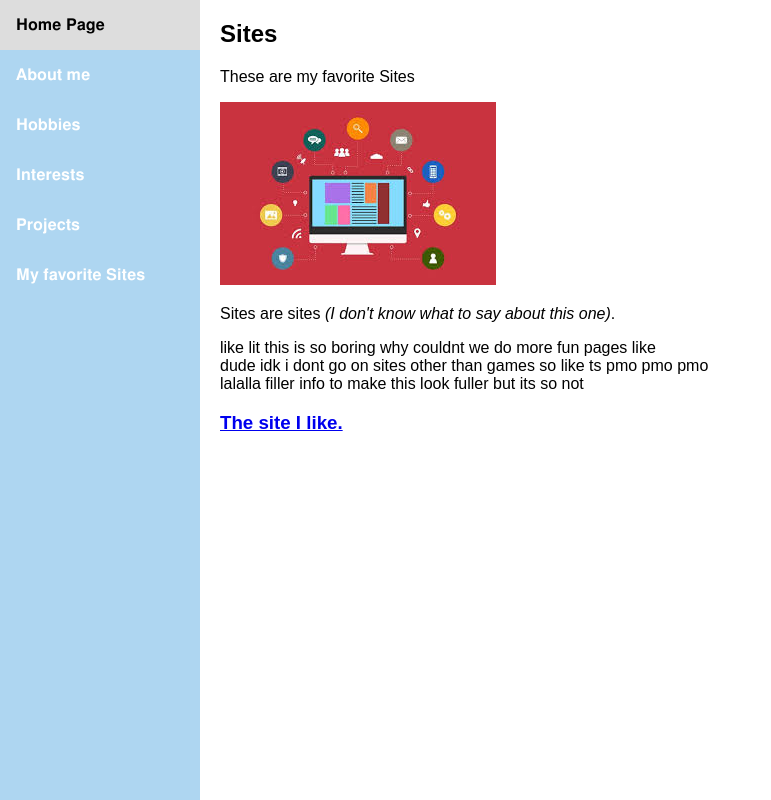
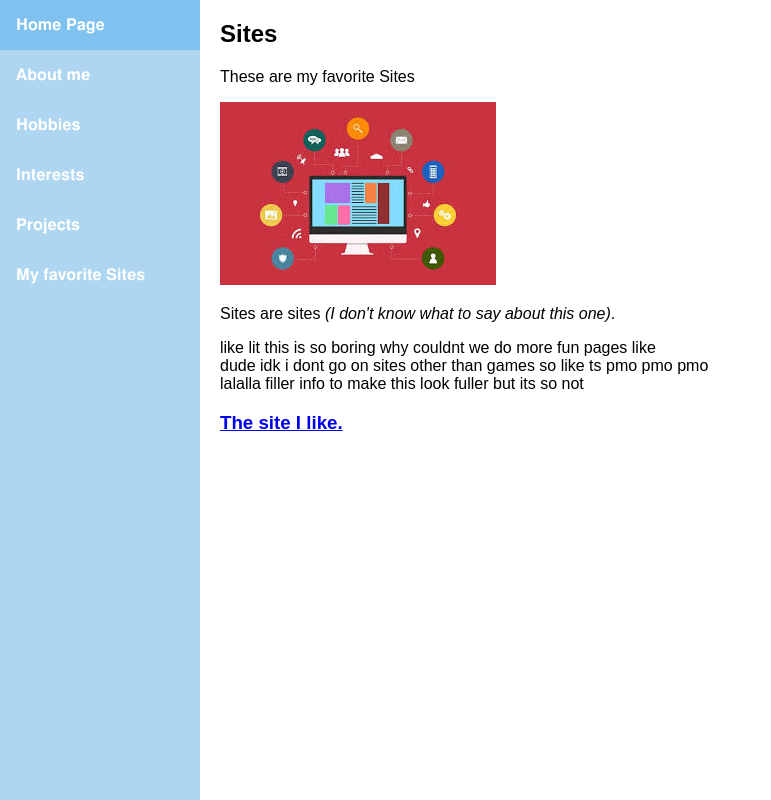
Before and after one commit to tsunadeaguilar2023-ux/test, a plain HTML site: page sites.html in a window 1280 px wide. Shown: the whole page, without its empty margins (0-771 px from the left). Drawn offline with Linux system fonts and the light colour scheme.

Commit message:
Update sites.html

```diff
--- a/sites.html
+++ b/sites.html
@@ -37,8 +37,8 @@ body {
 
 /* Change color on hover */
 .sidenav a:hover {
-  background-color: #ddd;
-  color: black;
+  background-color: #7fc2f0;
+  color: white;
 }
 
 /* Style the content */
```
